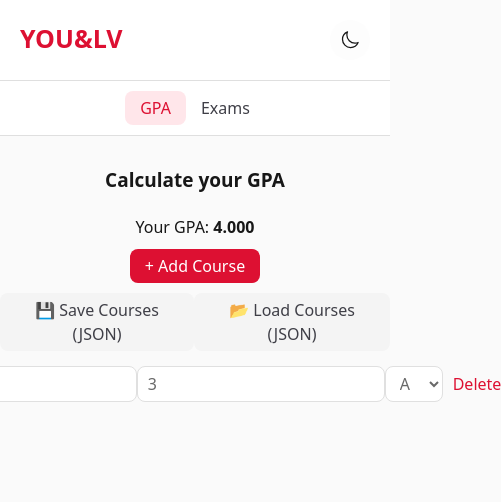
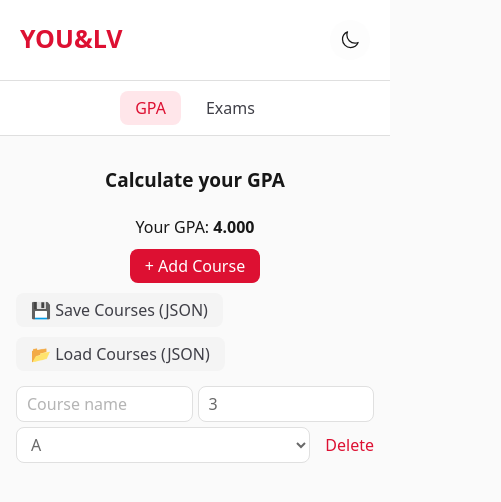
Before and after one commit to theplaceincan/Younlv, a Next.js app: page /calculator in a window 390 px wide. Shown: the top 502 px of the page, 501 px wide, since content can reach past the window. Built offline with nearby package versions, Linux system fonts and the light colour scheme.

Commit message:
fixed calculator view for mobile

```diff
--- a/app/(pages)/(toolpages)/calculator/calculator.module.css
+++ b/app/(pages)/(toolpages)/calculator/calculator.module.css
@@ -4,7 +4,7 @@
   border-bottom: 1px solid var(--border-2);
   display: flex;
   justify-content: center;
-  gap: 10;
+  gap: 10px;
 }
 
 .calc-container {
@@ -12,6 +12,8 @@
   display: flex;
   flex-direction: column;
   gap: 10px;
+  padding: 0 16px;
+  max-width: 100%;
 }
 
 /* Mode btn
@@ -97,13 +99,6 @@
   background-color: var(--bg-3);
 }
 
-.json-controls {
-  margin-top: 10px;
-  margin-bottom: 10px;
-  display: flex;
-  gap: 10;
-}
-
 .courses-list {
   display: flex;
   flex-direction: column;
@@ -120,11 +115,27 @@
   color: var(--unlvRed-1);
 }
 
+.json-controls {
+  margin-top: 10px;
+  margin-bottom: 10px;
+  display: flex;
+  gap: 10px;
+  flex-wrap: wrap;
+}
+
 .course-row {
   display: flex;
-  gap: 5;
+  gap: 5px;
   margin-top: 5px;
   margin-bottom: 5px;
+  flex-wrap: wrap;
+}
+
+.course-row input,
+.course-row select {
+  flex: 1;
+  min-width: 120px;
+  font-size: 16px;
 }
 
 .select {
```
